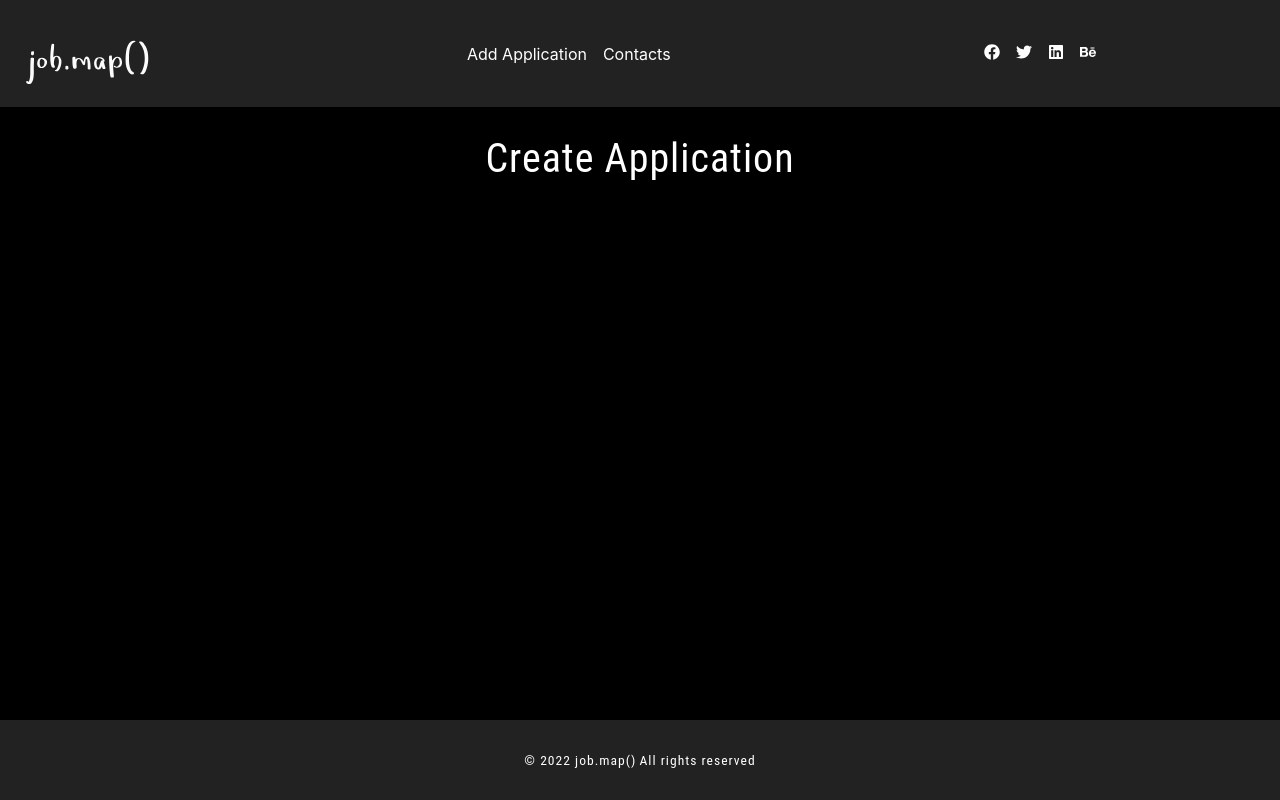
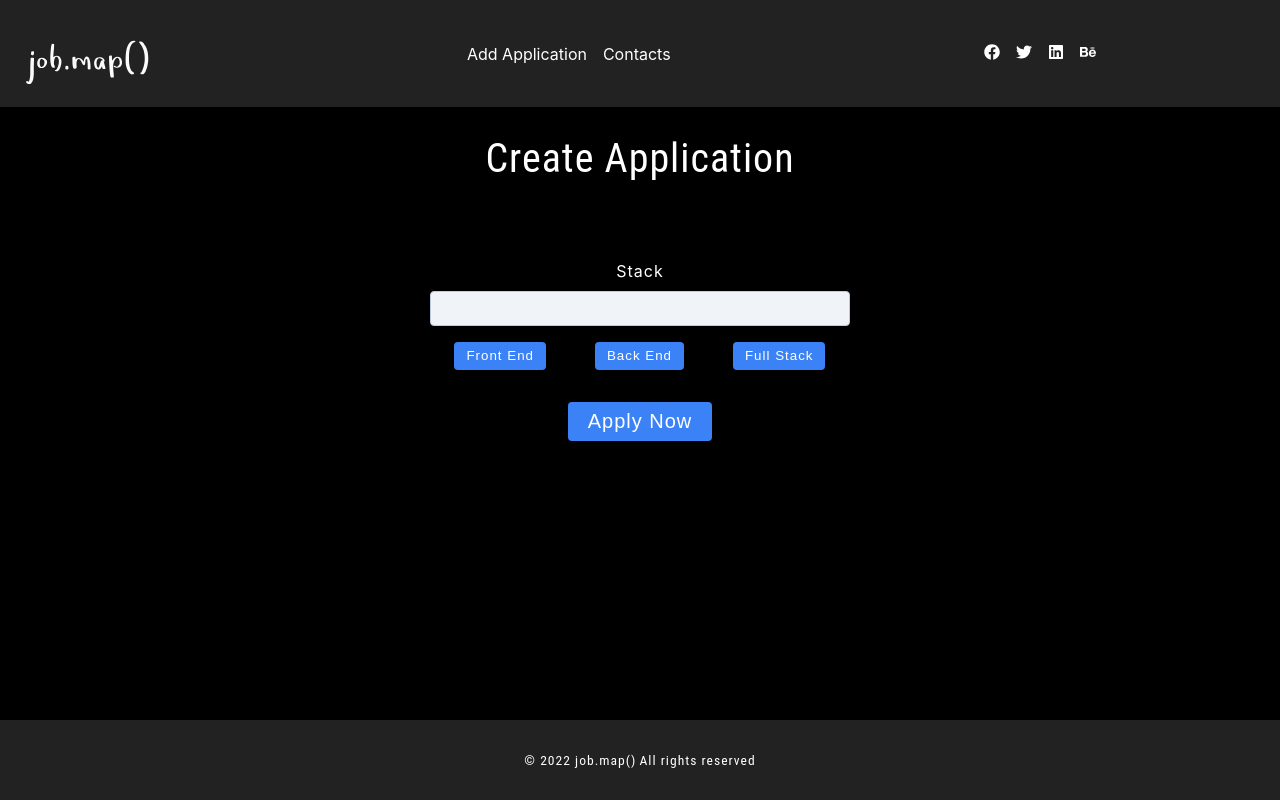
Before and after one commit to hopeVaughn/job_map, a React (Create React App) app: page /create/1 in a window 1280 px wide. Built offline with nearby package versions, Linux system fonts and the light colour scheme.

Commit message:
changes to create application page

```diff
--- a/src/components/Company.js
+++ b/src/components/Company.js
@@ -1,12 +1,12 @@
 import styled from 'styled-components';
-import { useNavigate } from 'react-router-dom'
-const Company = ({ id, name }) => {
+import { useNavigate } from "react-router-dom";
+const Company = ({ id, name, url }) => {
   const navigate = useNavigate()
   return (
     <Wrapper>
       <div className="container btn">
         <footer>
-          <h5 onClick={() => navigate(`/create/${id}`)} className="btn">{name}</h5>
+          <h5 className="btn" onClick={() => navigate(`${url}${id}`)}>{name}</h5>
         </footer>
       </div>
     </Wrapper>
--- a/src/components/ListCompanies.js
+++ b/src/components/ListCompanies.js
@@ -2,7 +2,7 @@ import axios from "axios";
 import { useEffect, useState } from "react";
 import { useNavigate } from "react-router-dom";
 import styled from 'styled-components';
-
+import { Company } from '../components'
 
 function ListCompanies(props) {
 
--- a/src/pages/Create.js
+++ b/src/pages/Create.js
@@ -4,8 +4,8 @@ import { useNavigate, Links } from "react-router-dom";
 import axios from 'axios';
 import { Navbar, Footer, Company } from '../components';
 
-
 function Create() {
+  const url = '/create/'
   const navigate = useNavigate()
   const [companyName, setCompanyName] = useState('');
   const [addNew, setAddNew] = useState(false)
@@ -77,7 +77,7 @@ function Create() {
       {addExisting &&
         <ul className="company-container">
           {companies.map((company) => {
-            return <Company key={company.id}{...company} />
+            return <Company key={company.id}{...company} url={url} />
           })}
         </ul>
       }
--- a/src/pages/CreateApplication.js
+++ b/src/pages/CreateApplication.js
@@ -1,15 +1,86 @@
+import React, { useState } from 'react'
 import { Navbar, Footer } from "../components"
 import styled from 'styled-components';
 import axios from 'axios';
-import { useNavigate } from "react-router-dom";
+import { useNavigate, useParams } from "react-router-dom";
+import { FormRow } from '../components'
 
+const initialState = {
+  stack: '',
+  front_end: false,
+  back_end: false,
+  fullstack: false,
+  resume_sent: false,
+  resume_sent_date: ''
+}
 
 const CreateApplication = () => {
+  const [values, setValues] = useState(initialState)
+  // create current day and format to give to axios
+  let today = new Date();
+  const dd = String(today.getDate()).padStart(2, '0');
+  const mm = String(today.getMonth() + 1).padStart(2, '0'); //January is 0!
+  const yyyy = today.getFullYear();
+  today = mm + '/' + dd + '/' + yyyy;
+  // end of format day
+  let { company_id } = useParams();
+  let stack = values.stack;
+  let front_end = values.front_end;
+  let back_end = values.back_end;
+  let full_stack = values.fullstack;
+  let resume_sent = values.resume_sent;
+  let resume_sent_date = values.resume_sent_date;
+  const handleChange = (e) => {
+    const name = e.target.name;
+    const value = e.target.value;
+
+    setValues({ ...values, [name]: value });
+  };
+
+  const onSubmit = async (e) => {
+    e.preventDefault()
+    const body = { company_id, stack, resume_sent, resume_sent_date, front_end, back_end, full_stack }
+    const response = await axios.post('http://localhost:8080/api/applications', body)
+    //do something
+  }
   return (
     <Wrapper>
       <Navbar />
       <div className="title">
-        <h2>Create Application</h2>
+        <h2 className="create-title">Create Application</h2>
+        <form className='form create-forms' onSubmit={onSubmit}>
+          {/* stack field */}
+          <FormRow
+            type='text'
+            name='stack'
+            value={values.stack}
+            handleChange={handleChange}
+          />
+          <div className="position-row">
+            <button className='btn'
+              onClick={() => setValues({
+                front_end: true,
+                back_end: false,
+                full_stack: false,
+              })}>front end</button>
+            <button className='btn' onClick={() => setValues({
+              front_end: false,
+              back_end: true,
+              full_stack: false,
+            })}>back end</button>
+            <button className='btn' onClick={() => setValues({
+              front_end: false,
+              back_end: false,
+              full_stack: true,
+            })}>full stack</button>
+          </div>
+          <button
+            className="btn btn-hero"
+            type='submit'
+            onClick={() =>
+              setValues({ ...values, resume_sent: true, resume_sent_date: today })
+            }>Apply now</button>
+        </form>
       </div>
       <Footer />
     </Wrapper>
@@ -20,6 +91,20 @@ const Wrapper = styled.main`
   color:white;
   margin-top: 2rem;
 }
+.create-title{
+  color:white;
+  margin-top: 2rem;
+}
+.create-forms{
+  background-color:black;
+}
+.position-row{
+  display: flex;
+  justify-content: space-around;
+}
+.btn-hero{
+  margin-top: 2rem;
+}
 `
 
 export default CreateApplication
--- a/src/pages/Register.js
+++ b/src/pages/Register.js
@@ -44,8 +44,7 @@ function Register() {
             if (parseRes.jwtToken) {
               localStorage.setItem("token", parseRes.jwtToken);
               console.log("Registered Successfully")
-              navigate("/landing")
-                ;
+              navigate("/landing");
             } else {
               console.log(parseRes);
             }
```
Also changed, not shown: src/components/Notes.js (+6 -7 lines).
